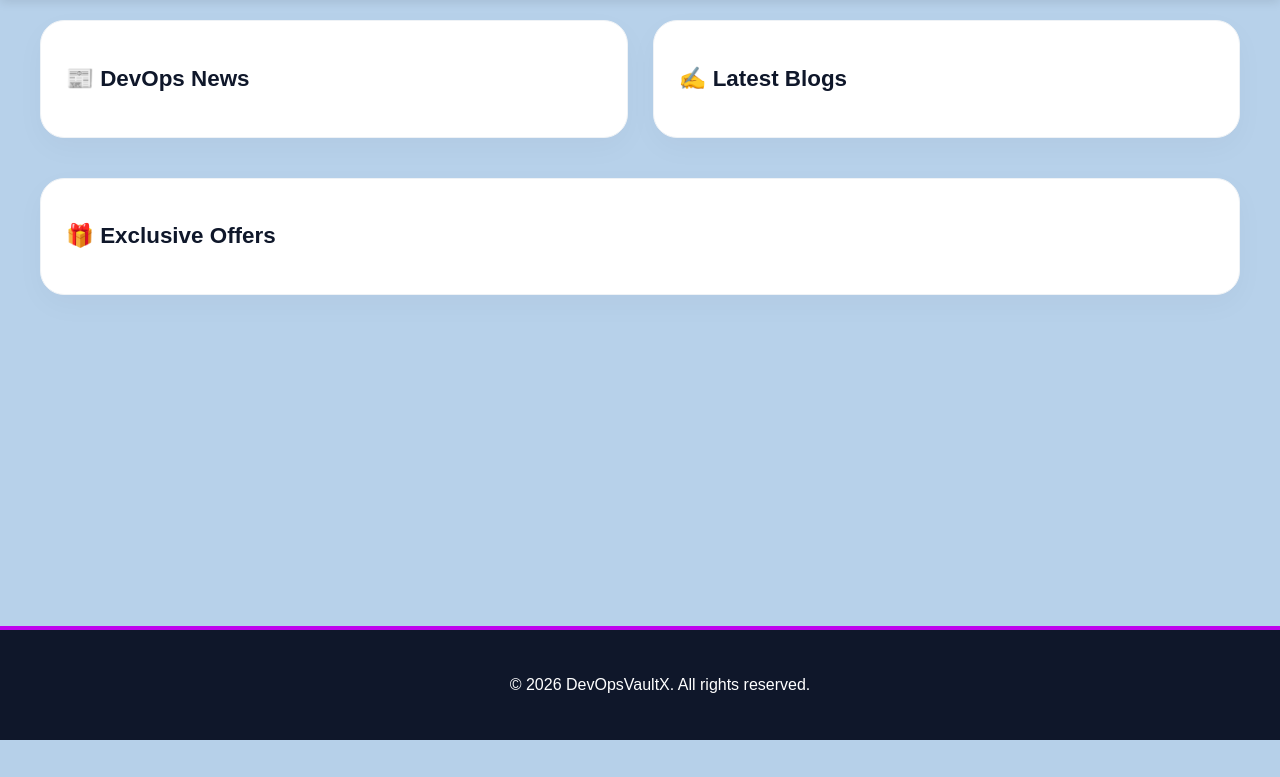
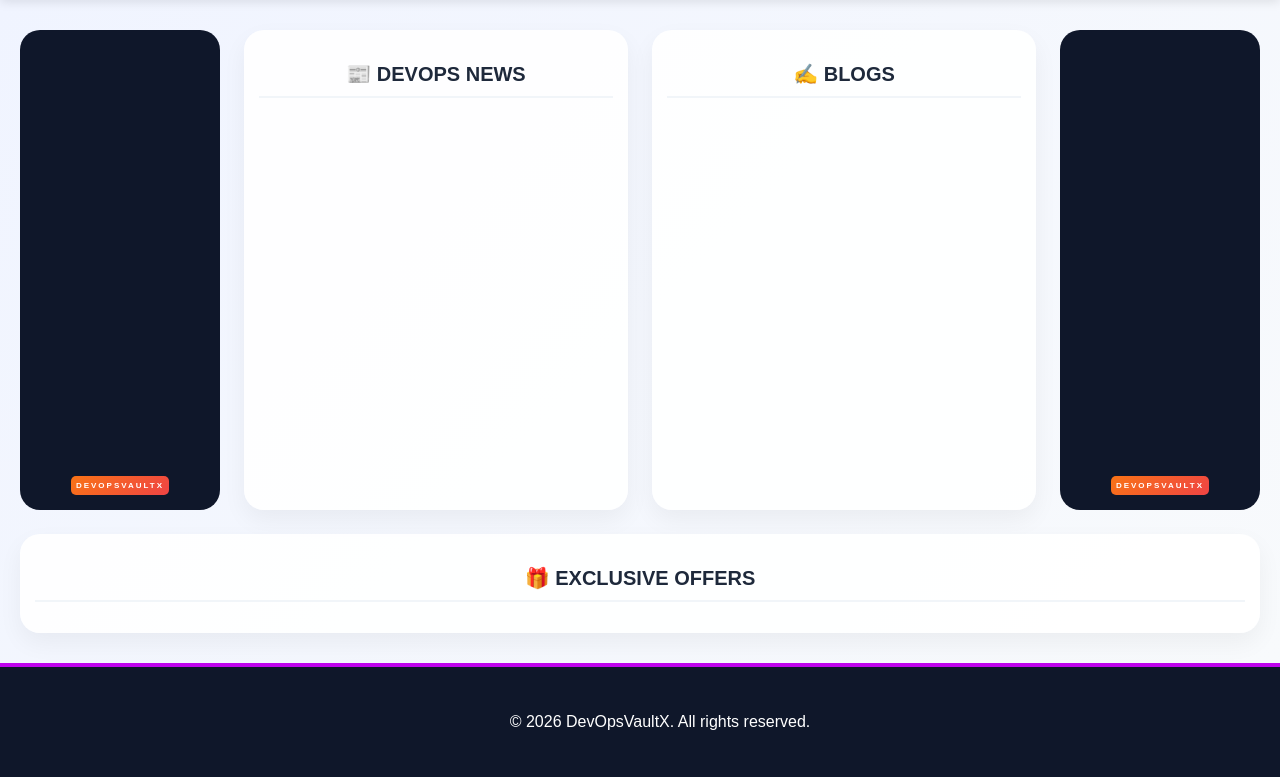
Before and after one commit to sachinthokal/DevOpsVaultX_App, a Django app: page /vault/ in a window 1280 px wide. Shown: the part 60-837 px from the top of the page. Before the commit the page ends 800 px from the top, so only its background shows below. Run offline with Django 5.2, Linux system fonts and the light colour scheme; data that the repository does not hold is empty.

Commit message:
chore : vault ui (main page, tags) updated

```diff
--- a/static/css/global.css
+++ b/static/css/global.css
@@ -12,7 +12,6 @@ html, body {
 }
 a {
     text-decoration: none;
-    color: orange
 }
 
 /* --- Navbar Container --- */
--- a/vault/static/vault/css/vault.css
+++ b/vault/static/vault/css/vault.css
@@ -1,146 +1,229 @@
-.vault-wrapper {
-    flex: 1 0 auto;
-    width: 100%;
-    max-width: 100%;
-    padding: 20px 40px;
-    box-sizing: border-box;
+/* ===== NEW VAULT UI - FINAL FIXED ===== */
+
+.vault-wrapper-new {
+    padding: 30px 20px;
+    background: linear-gradient(135deg, #f0f4ff, #f8fafc);
 }
 
-/* ================= GRID SYSTEM ================= */
-.vault-grid {
+.vault-grid-new {
     display: grid;
-    grid-template-columns: 220px 1fr 1fr 220px;
-    gap: 25px;
-    align-items: start;
+    grid-template-columns: 200px 1fr 1fr 200px;
+    gap: 24px;
+    max-width: 1440px;
+    margin: auto;
 }
 
-/* Side Banners (Desktop Only) */
-.side-banner {
-    grid-row: 1;
-    min-height: 450px;
-    background: #ffffff;
+/* Card Base */
+.vault-card-new {
+    background: rgba(255, 255, 255, 0.95);
     border-radius: 20px;
+    box-shadow: 0 10px 25px rgba(0,0,0,0.05);
     display: flex;
-    align-items: center;
-    justify-content: center;
-    border: 1px dashed #cbd5e1;
-    color: #94a3b8;
-    font-weight: 700;
-    font-size: 11px;
-    text-transform: uppercase;
-    position: relative;
-    top: 20px;
+    flex-direction: column;
+    padding: 15px; /* Padding thoda vadhvla clarity sathi */
 }
 
-.side-left { grid-column: 1; }
-.side-right { grid-column: 4; }
+.fixed-card {
+    height: 450px; /* Thoda height vadhvla 3 rows sathi */
+}
 
-/* Main Cards */
-.vault-card {
-    background: #ffffff;
-    border-radius: 24px;
-    padding: 25px;
-    border: 1px solid #eef2f6;
-    box-shadow: 0 10px 30px rgba(0, 0, 0, 0.03);
+.scroll-area {
+    position: relative;   /* 🔴 MUST */
+    flex: 1;
+    overflow-y: auto;
+    overflow-x: hidden;
+    scrollbar-width: none; /* Firefox */
+    -ms-overflow-style: none; /* IE/Edge */
+}
+
+.scroll-area::-webkit-scrollbar { display: none; }
+
+.vault-card-new h2 {
+    margin-bottom: 16px;
+    font-size: 20px;
+    color: #1e293b;
+    border-bottom: 2px solid #f1f5f9;
+    text-align: center;
+    padding-bottom: 10px;
+    text-transform: uppercase;
+}
+
+.vault-list {
     display: flex;
     flex-direction: column;
-
+    gap: 12px;
 }
 
-.vault-card h2 {
-    font-size: 1.4rem;
-    font-weight: 850;
-    margin-bottom: 20px;
-    color: #0f172a;
+/* Row Styling */
+.vault-row {
+    display: flex;
+    justify-content: space-between;
+    align-items: center;
+    padding: 16px;
+    border-radius: 12px;
+    background: linear-gradient(180deg, #0f172a, #334155);
+    text-decoration: none;
+    color: #ffffff;
+    transition: 0.3s ease;
 }
 
-.vault-content {
+.row-left {
+    display: flex;
+    flex-direction: column; /* 1. Title, 2. Tag, 3. Time एकाखाली एक येतील */
+    gap: 6px;
     flex: 1;
-    overflow-y: auto;
-    max-height: 450px;
-    padding-right: 8px;
 }
 
-/* Offer Section Full Width */
-.area-offers {
-    grid-row: 2;
-    grid-column: 1 / -1;
-    margin-top: 15px;
+.vault-title {
+    font-weight: 700;
+    font-size: 15px;
+    line-height: 1.4;
+}
+/* Pinned row stays on top inside scroll */
+.vault-row.pinned {
+    position: sticky;
+    top: 0;
+    z-index: 5;
+
+    /* Visual separation */
+    background: linear-gradient(180deg, #020617, #1e293b);
+    border-left: 5px solid #3b82f6;
+
+    /* Smooth feel */
+    box-shadow: 0 6px 14px rgba(0,0,0,0.4);
 }
 
-.offers-inner-grid {
-    display: grid;
-    grid-template-columns: repeat(auto-fit, minmax(350px, 1fr));
-    gap: 20px;
+
+/* Tag container flexible */
+.tag-container {
+    display: flex;
+    gap: 6px;
+    align-items: center;
+    flex-wrap: wrap;   /* Safety for small screens */
+    min-height: 22px;  /* Consistent spacing */
 }
 
-/* Item Styling */
-.vault-item {
-    display: block;
-    text-decoration: none;
-    background: rgb(190, 190, 187);
-    border-radius: 14px;
-    padding: 18px 22px;
-    margin-bottom: 12px;
-    border: 1px solid #f1f5f9;
-    transition: 0.2s ease;
+/* PIN Badge */
+.pin-badge {
+    background: linear-gradient(135deg, #3b82f6, #2563eb);
+    color: #ffffff;
+    font-size: 9px;
+    font-weight: 800;
+    padding: 3px 8px;
+    border-radius: 6px;
+    letter-spacing: 0.5px;
+    box-shadow: 0 3px 8px rgba(37,99,235,0.4);
 }
 
-.vault-item:hover {
-    background: #ffffff;
-    border-color: #3b82f6;
+/* NEW Badge (thoda refine) */
+.new-badge {
+    background: linear-gradient(45deg, #ef4444, #f87171);
+    color: white;
+    font-size: 9px;
+    font-weight: 800;
+    padding: 3px 8px;
+    border-radius: 6px;
+    box-shadow: 0 0 8px rgba(239, 68, 68, 0.4);
+}
+
+
+.vault-time {
+    font-size: 11px;
+    color: #94a3b8;
+}
+
+/* Color Accents */
+.vault-row.news { border-left: 5px solid #e1341a; }
+.vault-row.blog { border-left: 5px solid #35e71a; }
+
+.vault-row:hover {
+    background: #0b022f;
     transform: translateX(6px);
 }
 
-.vault-title { font-size: 16px; font-weight: 700; color: #1e293b; }
-.vault-meta { font-size: 11px; color: black; }
+.arrow { font-size: 18px; }
 
-/* ================= RESPONSIVE (FOR ALL SCREENS) ================= */
-
-/* Tablet View */
-@media (max-width: 1280px) {
-    .vault-grid {
-        grid-template-columns: 1fr 1fr;
-    }
-    .side-banner { display: none; }
-    .area-offers { grid-column: 1 / span 2; }
+.side-banner-new {
+    position: relative;
+    width: 200px; /* <--- ही रुंदी वाढवा, म्हणजे बॅनर मोठा दिसेल */
+    background: #0f172a;
+    border-radius: 20px;
+    display: flex;
+    justify-content: center;
+    align-items: center;
+    overflow: hidden;
 }
 
-/* Mobile View - Fixing Large Size Issue */
-@media (max-width: 768px) {
-    .vault-wrapper {
-        padding: 15px 20px;
-    }
-    .vault-grid {
-        display: flex;
-        flex-direction: column;
-        gap: 20px;
-    }
-    .vault-card {
-        padding: 20px; /* Mobile var padding kami keli */
-        border-radius: 18px;
-    }
-    .vault-card h2 {
-        font-size: 1.2rem; /* Heading thodi lahan keli */
-        margin-bottom: 15px;
-    }
-    .vault-item {
-        padding: 15px; /* Items thode barik kele */
-    }
-    .vault-title {
-        font-size: 14px; /* Title size kami keli */
-    }
-    .offers-inner-grid {
-        grid-template-columns: 1fr;
-    }
+.banner-video {
+    position: absolute;
+    top: 0;
+    left: 0;
+    width: 100%; /* आता वाढवलेल्या रुंदीनुसार व्हिडिओ सेट होईल */
+    height: 100%;
+    object-fit: cover; /* व्हिडिओ स्ट्रेच न होता पूर्ण जागा भरेल */
+    z-index: 1;
 }
 
-/* Bottom Footer */
-.vault-footer {
-    background: #0f172a;
+.banner-text {
+    position: relative;
+    bottom: -215px;
+    z-index: 2;
+    background: linear-gradient(135deg, #f97316, #ef4444);
+    padding: 5px;
+    border-radius: 5px;
     color: white;
-    padding: 20px 0;
-    text-align: center;
-    font-size: 13px;
-    width: 100%;
+    font-size: 0.5rem; /* <--- मजकूर लहान वाटत असेल तर साईज वाढवा */
+    font-weight: bold;
+    letter-spacing: 2px;
+    text-transform: uppercase;
+    margin: 0;
 }
+
+.full-width { grid-column: span 4; }
+.offers-grid-new {
+    display: grid; grid-template-columns: repeat(auto-fit, minmax(280px, 1fr)); gap: 20px;
+}
+
+.offer-card {
+    background: linear-gradient(180deg, #0f172a, #334155);
+    padding: 25px; border-radius: 16px; color: white; text-decoration: none; border-left: 5px solid #f49e26;
+}
+.offer-card {
+    position: relative;
+}
+
+.offer-badge {
+    position: absolute;
+    top: 14px;
+    right: 14px;
+    background: linear-gradient(135deg, #f97316, #ef4444);
+    padding: 6px 14px;
+    border-radius: 10px;
+    font-size: 10px;
+    font-weight: 800;
+    color: #fff;
+    letter-spacing: 1px;
+    box-shadow: 0 8px 20px rgba(239,68,68,0.45);
+}
+@keyframes pulse {
+    0% { box-shadow: 0 0 0 0 rgba(34,197,94,0.7); }
+    70% { box-shadow: 0 0 0 12px rgba(34,197,94,0); }
+    100% { box-shadow: 0 0 0 0 rgba(34,197,94,0); }
+}
+
+.offer-badge {
+    animation: pulse 2.5s infinite;
+}
+
+
+@media (max-width: 1200px) {
+    .vault-grid-new { grid-template-columns: 1fr 1fr; }
+    .side-banner-new { display: none; }
+    .full-width { grid-column: span 2; }
+}
+
+@media (max-width: 768px) {
+    .vault-grid-new { grid-template-columns: 1fr; }
+    .full-width { grid-column: span 1; }
+    .fixed-card { height: auto; }
+}
--- a/vault/static/vault/js/vault.js
+++ /dev/null
@@ -1,19 +0,0 @@
-document.querySelectorAll('.vault-content').forEach(content => {
-    let paused = false;
-
-    function autoScroll() {
-        if (!paused) {
-            content.scrollTop += 0.5;
-            if (content.scrollTop + content.clientHeight >= content.scrollHeight) {
-                content.scrollTop = 0;
-            }
-        }
-        requestAnimationFrame(autoScroll);
-    }
-
-    if (content.scrollHeight > content.clientHeight) {
-        autoScroll();
-        content.addEventListener("mouseenter", () => paused = true);
-        content.addEventListener("mouseleave", () => paused = false);
-    }
-});
--- a/vault/templates/vault/vault_home.html
+++ b/vault/templates/vault/vault_home.html
@@ -1,54 +1,101 @@
 {% extends "base.html" %}
 {% block content %}
-<section class="vault-wrapper">
-    <div class="vault-grid">
-        <div class="side-banner side-left">Advertisement</div>
 
-        <div class="vault-card">
+<section class="vault-wrapper-new">
+    <div class="vault-grid-new">
+
+        <aside class="side-banner-new">
+            <video autoplay muted loop playsinline class="banner-video">
+                <!-- <source src="https://www.w3schools.com/html/mov_bbb.mp4" type="video/mp4"> -->
+            </video>
+            <p class="banner-text">DevOpsVaultX</p>
+        </aside>
+
+        <div class="vault-card-new fixed-card">
             <h2>📰 DevOps News</h2>
-            <div class="vault-content">
+            <div class="vault-list scroll-area">
                 {% for item in news %}
-                <a href="{% url 'vault:detail' item.category item.slug %}" class="vault-item" style="border-left: 6px solid #3b82f6;">
-                    <div style="display: flex; justify-content: space-between; align-items: center;">
-                        <span class="vault-title">{{ item.title }}</span>
-                        <span class="vault-meta">{{ item.created_at|timesince }} ago</span>
+                <a href="{% url 'vault:detail' item.category item.slug %}" class="vault-row news"
+                    class="vault-row news {% if item.is_pinned %}pinned{% endif %}">
+                    <div class="row-left">
+                        <div class="vault-title">{{ item.title }}</div>
+
+                        <div class="tag-container">
+                            {% if item.is_pinned %}
+                            <span class="pin-badge">📌 PINNED</span>
+                            {% endif %}
+
+                            {% if item.is_new %}
+                            <span class="new-badge">NEW</span>
+                            {% endif %}
+                        </div>
+
+
+                        <div class="vault-time">{{ item.created_at|timesince }} ago</div>
+                    </div>
+                    <span class="arrow">→</span>
+                </a>
+                {% endfor %}
+            </div>
+        </div>
+
+        <div class="vault-card-new fixed-card">
+            <h2>✍️ Blogs</h2>
+            <div class="vault-list scroll-area">
+                {% for item in blogs %}
+                <a href="{% url 'vault:detail' item.category item.slug %}" class="vault-row blog">
+                    <div class="row-left">
+                        <div class="vault-title">{{ item.title }}</div>
+                        <div class="tag-container">
+                            {% if item.is_pinned %}
+                            <span class="pin-badge">📌 PINNED</span>
+                            {% endif %}
+
+                            {% if item.is_new %}
+                            <span class="new-badge">NEW</span>
+                            {% endif %}
+                        </div>
+
+                        <div class="vault-time">{{ item.created_at|timesince }} ago</div>
+                    </div>
+                    <span class="arrow">→</span>
+                </a>
+                {% endfor %}
+            </div>
+        </div>
+
+        <aside class="side-banner-new">
+            <video autoplay muted loop playsinline class="banner-video">
+                <!-- <source src="https://www.w3schools.com/html/mov_bbb.mp4" type="video/mp4"> -->
+            </video>
+            <p class="banner-text">DevOpsVaultX</p>
+        </aside>
+
+        <div class="vault-card-new full-width">
+            <h2>🎁 Exclusive Offers</h2>
+            <div class="offers-grid-new">
+                {% for item in offers %}
+                <a href="{% url 'vault:detail' item.category item.slug %}" class="offer-card">
+                    <div style="display: flex; gap: 8px; margin-bottom: 12px; align-items: center;">
+                        {% if item.is_new %}
+                        <span class="offer-badge">NEW OFFER</span>
+                        {% else %}
+                        <span class="offer-badge"
+                            style="background: linear-gradient(45deg, #56c570, #025720);">OFFER</span>
+                        {% endif %}
+                    </div>
+
+                    <h3>{{ item.title }}</h3>
+
+                    <div class="vault-time" style="color: #cbd5e1; margin-top: 10px;">
+                        {{ item.created_at|timesince }} ago
                     </div>
                 </a>
                 {% endfor %}
             </div>
         </div>
 
-        <div class="vault-card">
-            <h2>✍️ Latest Blogs</h2>
-            <div class="vault-content">
-                {% for item in blogs %}
-                <a href="{% url 'vault:detail' item.category item.slug %}" class="vault-item" style="border-left: 6px solid #10b981;">
-                    <div style="display: flex; justify-content: space-between; align-items: center;">
-                        <span class="vault-title">{{ item.title }}</span>
-                        <span class="vault-meta">{{ item.created_at|timesince }} ago</span>
-                    </div>
-                </a>
-                {% endfor %}
-            </div>
-        </div>
-
-        <div class="side-banner side-right">Promotions</div>
-
-        <div class="area-offers">
-            <div class="vault-card" style="min-height: auto;">
-                <h2>🎁 Exclusive Offers</h2>
-                <div class="offers-inner-grid">
-                    {% for item in offers %}
-                    <a href="{% url 'vault:detail' item.category item.slug %}" class="vault-item" style="border-top: 5px solid #f97316;">
-                        <div style="margin-bottom: 8px;">
-                            <span style="font-size: 10px; font-weight: 800; color: #ea580c; background: #fff7ed; padding: 2px 8px; border-radius: 4px;">OFFER</span>
-                        </div>
-                        <span class="vault-title" style="font-size: 19px;">{{ item.title }}</span>
-                    </a>
-                    {% endfor %}
-                </div>
-            </div>
-        </div>
     </div>
 </section>
+
 {% endblock %}
```
Also changed, not shown: vault/models.py (+7 -2 lines).
